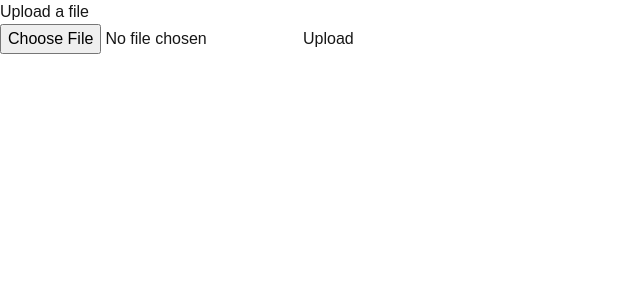
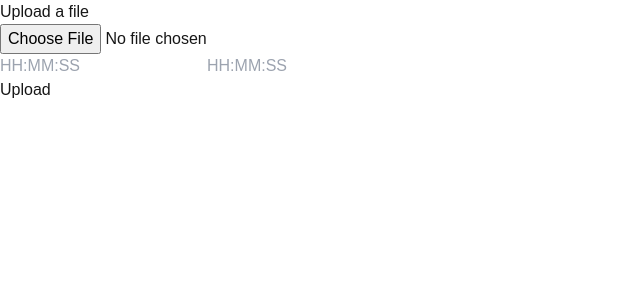
Before and after one commit to maejor101/VedCut, a Next.js app: page / in a window 1280 px wide. Shown: the top 300 px of the page, without its empty margins (0-640 px from the left). Built offline with nearby package versions, Linux system fonts and the light colour scheme.

Commit message:
adding times

```diff
--- a/src/app/page.js
+++ b/src/app/page.js
@@ -4,6 +4,21 @@ import { useState } from "react";
 
 export default function UploadPage() {
   const [file, setFile] = useState(null);
+
+  const [times, setTimes] = useState({
+    start: "",
+    end: "",
+  });
+
+  const handleInput = (event) => {
+    const value = event.target.value;
+    const name = event.target.name;
+
+    setTimes({
+      ...times,
+      [name]: value,
+    });
+  };
 
   const handleFileChange = (e) => {
     setFile(e.target.files[0]);
@@ -13,6 +28,8 @@ export default function UploadPage() {
     e.preventDefault();
     const formData = new FormData();
     formData.append("file", file);
+    formData.append("start", times.start);
+    formData.append("end", times.end);
 
     const response = await fetch("/trim", {
       method: "POST",
@@ -35,11 +52,35 @@ export default function UploadPage() {
   };
 
   return (
-    <div>
-      <h1>Upload a file</h1>
+    <div className="container flex flex-col mx-auto justify-center items-center">
+      <h1 className="my-5">Upload a file</h1>
       <form onSubmit={handleSubmit}>
-        <input type="file" onChange={handleFileChange} />
-        <button type="submit">Upload</button>
+        <input
+          type="file"
+          onChange={handleFileChange}
+          className="block w-full p-4 border"
+        />
+        <div className="my-3 flex flex-row gap-x-3">
+          <input
+            className="text-xs px-3 text-black p-2 outline-none border-none"
+            type="text"
+            name="start"
+            id="start"
+            placeholder="HH:MM:SS"
+            onChange={handleInput}
+          />
+          <input
+            type="text"
+            name="end"
+            onChange={handleInput}
+            id="end"
+            placeholder="HH:MM:SS"
+            className="text-xs px-3 text-black p-2 outline-none border-none"
+          />
+        </div>
+        <button type="submit" className="w-full bg-yellow-600 p-3 my-2">
+          Upload
+        </button>
       </form>
     </div>
   );
--- a/src/app/trim/route.js
+++ b/src/app/trim/route.js
@@ -3,10 +3,33 @@ import { promises as fs } from "fs";
 import path from "path";
 import Ffmpeg from "fluent-ffmpeg";
 
+const timeToSeconds = (time) => {
+  const [hours, minutes, seconds] = time.split(":").map(Number);
+  return hours * 3600 + minutes * 60 + seconds;
+};
+
+const timeDifference = (startTime, endTime) => {
+  let diffInSeconds = timeToSeconds(endTime) - timeToSeconds(startTime);
+
+  if (diffInSeconds < 0) {
+    diffInSeconds += 24 * 3600;
+  }
+
+  const hours = Math.floor(diffInSeconds / 3600);
+  const minutes = Math.floor((diffInSeconds % 3600) / 60);
+  const seconds = diffInSeconds % 60;
+
+  return `${String(hours).padStart(2, "0")}:${String(minutes).padStart(
+    2,
+    "0"
+  )}:${String(seconds).padStart(2, "0")}`;
+};
+
 export async function POST(req) {
   const data = await req.formData();
   const file = data.get("file");
-
+  const start = data.get("start");
+  const end = data.get("end");
   if (!file) {
     return NextResponse.json({ error: "No file uploaded" }, { status: 400 });
   }
@@ -27,10 +50,10 @@ export async function POST(req) {
   //end -> 00:01:45
 
   //duration = end - start 00:01:45 - 00:01:00 -> 00:00:45
-
+  duration = timeDifference(start, end);
   Ffmpeg(filePath)
     .setStartTime("00:01:00")
-    .setDuration("00:00:30")
+    .setDuration(duration)
     .output("new.mp4")
     .on("end", async () => {
       console.log("Done processing...");
```
